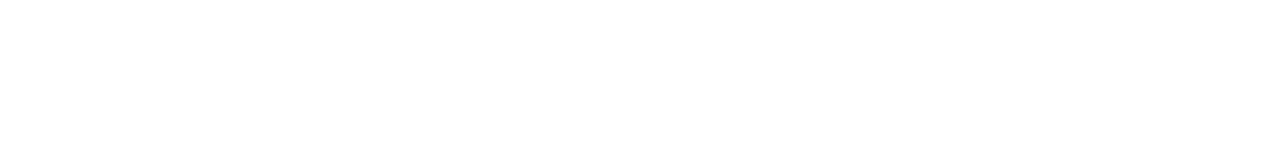
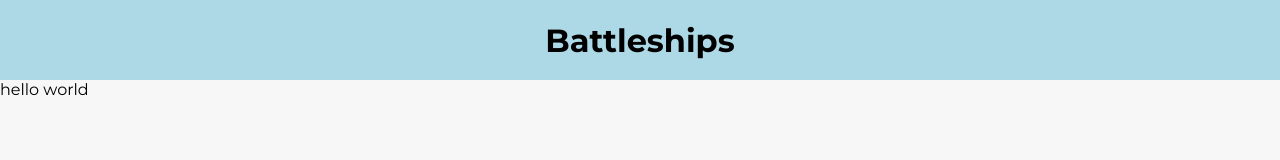
Before and after one commit to smandoki/battleships, a website with bundled scripts: page dist/index.html in a window 1280 px wide. Built offline with nearby package versions, Linux system fonts and the light colour scheme.

Commit message:
Added basic header, styling, and page components

```diff
--- a/package.json
+++ b/package.json
@@ -7,7 +7,7 @@
   "scripts": {
     "test": "jest",
     "build": "webpack",
-    "watch": "webpack -watch"
+    "watch": "webpack --watch"
   },
   "repository": {
     "type": "git",
--- /dev/null
+++ b/src/gameboardPage.js
@@ -0,0 +1,11 @@
+const gameboardPage = (function() {
+    const init = function (root) {
+
+    }
+
+    return {
+        init,
+    }
+})();
+
+export default gameboardPage;
--- a/src/index.js
+++ b/src/index.js
@@ -0,0 +1,4 @@
+import shipPlacementPage from "./shipPlacementPage";
+
+const root = document.getElementById('root');
+shipPlacementPage.init(root);
--- /dev/null
+++ b/src/shipPlacementPage.js
@@ -0,0 +1,13 @@
+const shipPlacementPage = (function() {
+    const init = function (root) {
+        const text = document.createElement('p');
+        text.innerText = 'hello world';
+        root.appendChild(text);
+    }
+
+    return {
+        init,
+    }
+})();
+
+export default shipPlacementPage;
```
Also changed, not shown: dist/601.js (added), dist/729.js (added), dist/index.html, dist/main.js (added), dist/style.css.
